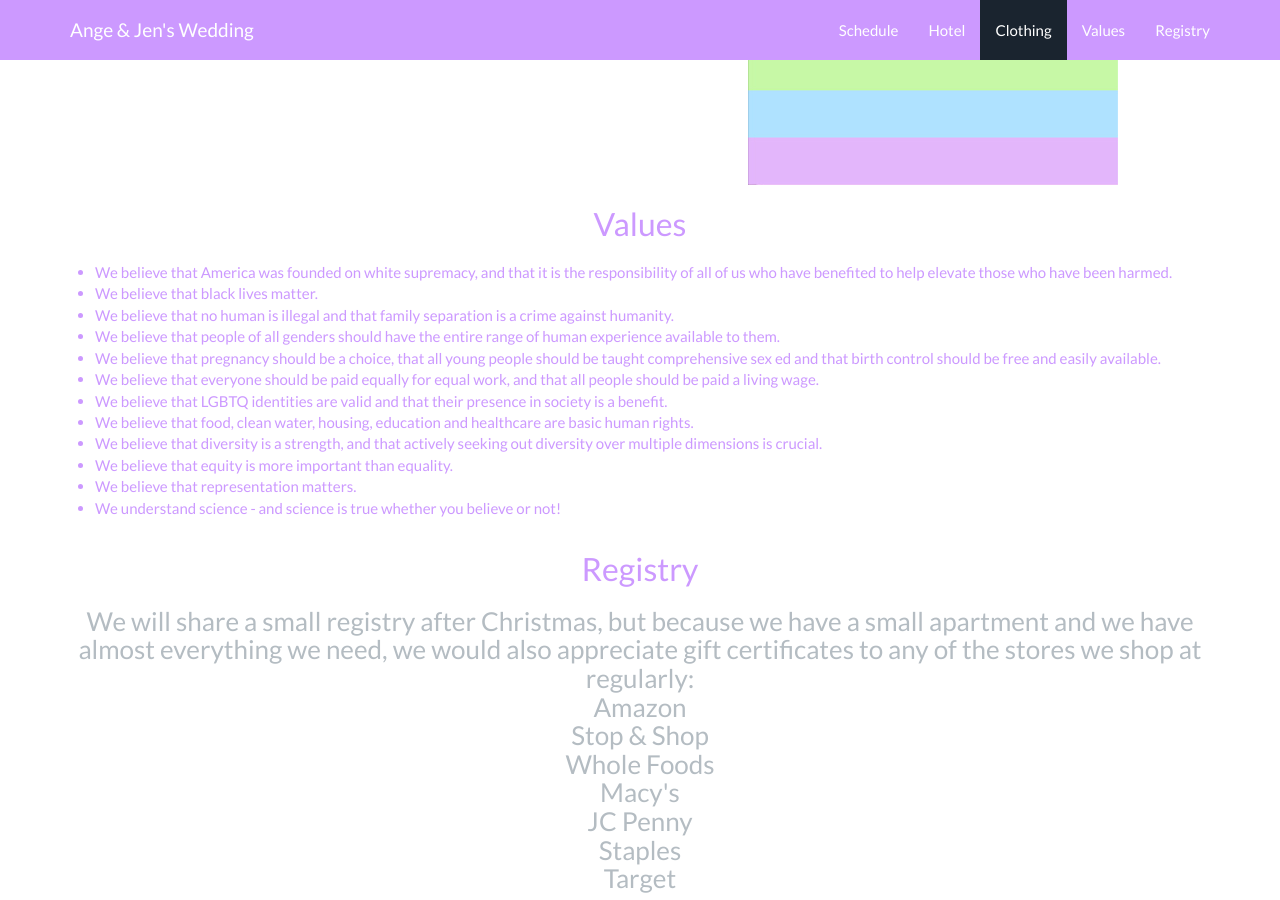
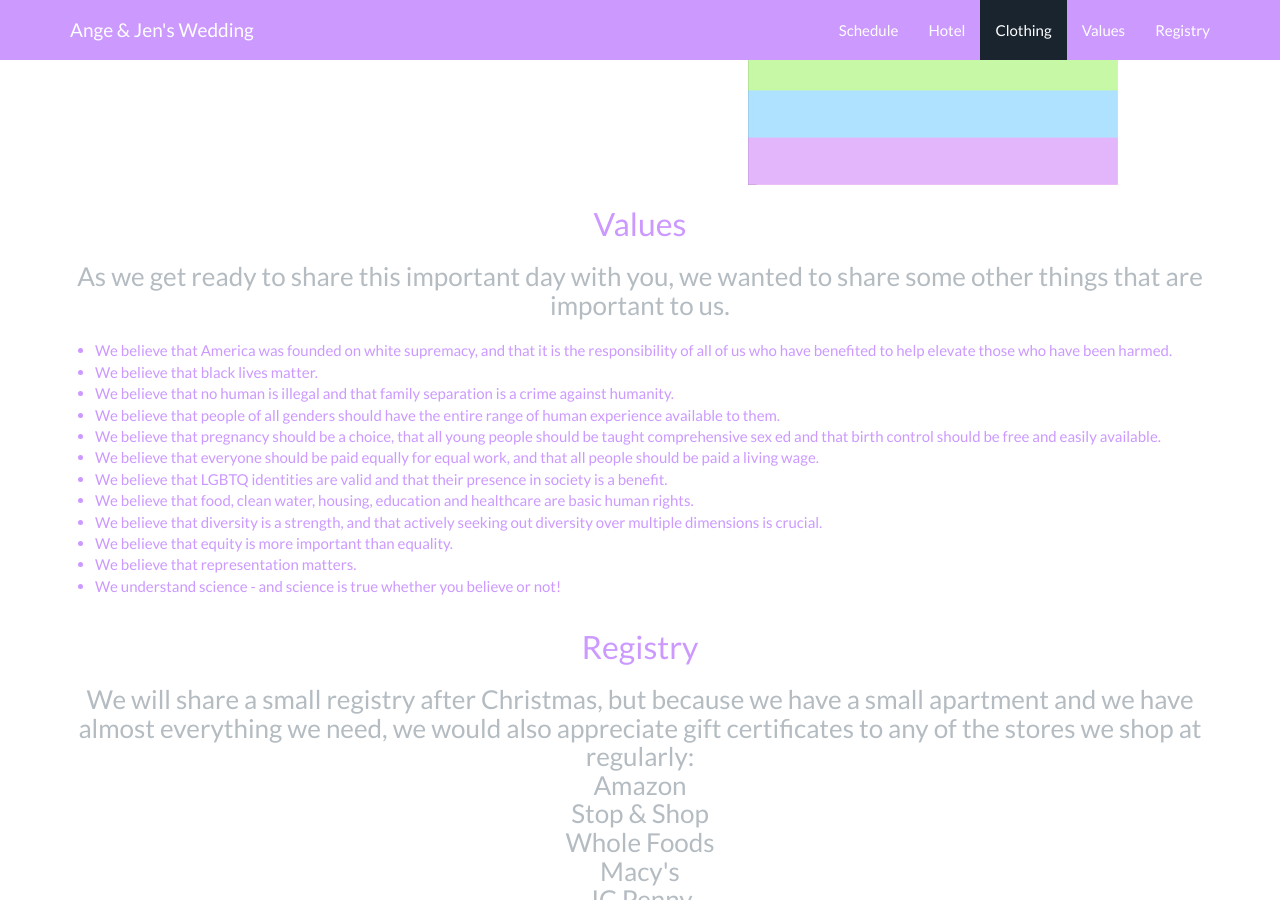
Before and after one commit to angejenwedding/angejenwedding.github.io, a Jekyll site: the page built from index.html, in a window 1280 px wide and 900 px high, scrolled down 1426 px. Built offline with Jekyll 4.4.1, drawn with Linux system fonts in a browser that asks for light colours; some web fonts are replaced.

Commit message:
added to values, fixed main button

```diff
--- a/_includes/header.html
+++ b/_includes/header.html
@@ -46,7 +46,7 @@
             <div class="intro-text">
                 <div class="intro-lead-in">Ange Strom-Weber & Jen McTeague</div>
                 <div class="intro-heading">We're Getting Married!</div>
-                <a href="#services" class="page-scroll btn btn-xl">Find Out More</a>
+                <a href="#basicinfo" class="page-scroll btn btn-xl">Find Out More</a>
             </div>
         </div>
     </header>
--- a/_includes/values.html
+++ b/_includes/values.html
@@ -4,6 +4,7 @@
             <div class="row">
                 <div class="col-lg-12 text-center">
                     <h2 class="section-heading">Values</h2>
+                    <h3 class="section-subheading text-muted">As we get ready to share this important day with you, we wanted to share some other things that are important to us.</h3>
                 </div>
             </div>
             <div class="row text-left">
```
